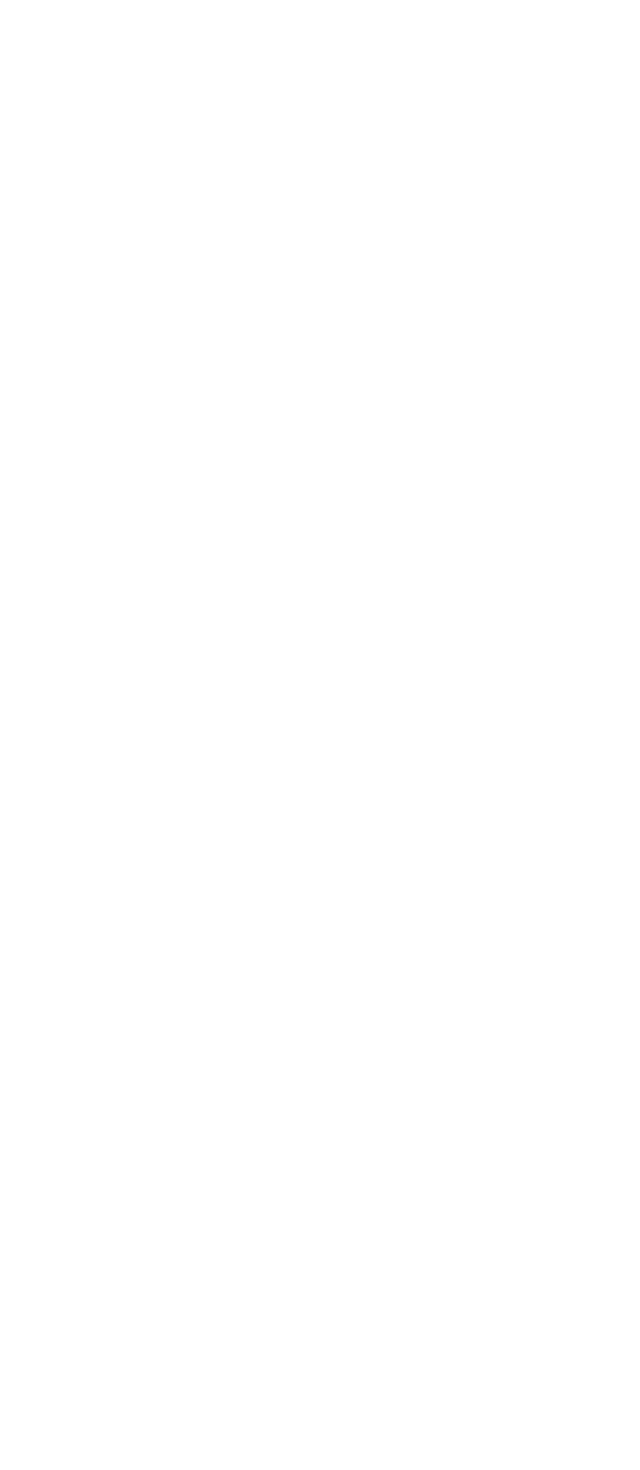
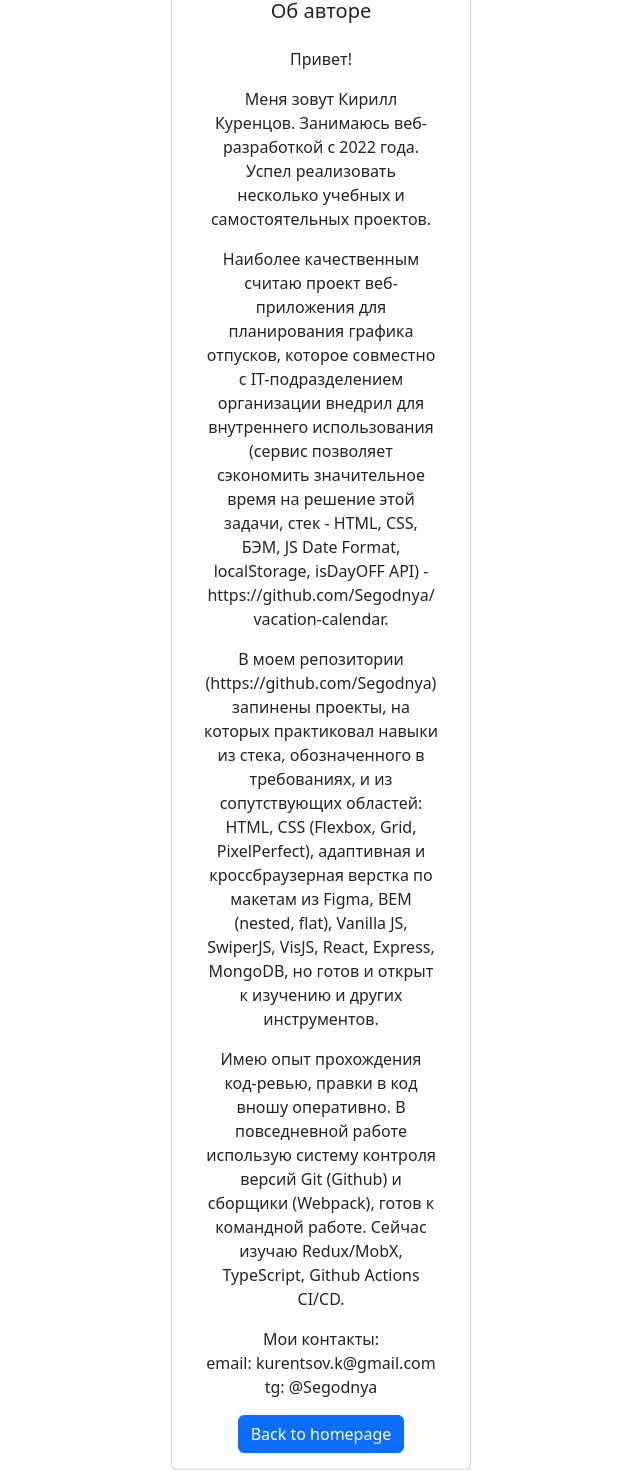
Before and after one commit to Segodnya/mitrasoft-test-react, a React (Create React App) app: page /about in a window 1280 px wide. Shown: the part 316-1786 px from the top of the page, without its empty margins (319-959 px from the left). Before the commit the page ends 800 px from the top, so only its background shows below. Built offline with nearby package versions, Linux system fonts and the light colour scheme.

Commit message:
Добавлена страница About

```diff
--- a/src/components/About.jsx
+++ b/src/components/About.jsx
@@ -1,7 +1,62 @@
-import React from "react";
+import Button from "react-bootstrap/Button";
+import Card from "react-bootstrap/Card";
+import photo from "../assets/2023-06-04 12.51.52.jpg";
+import { useNavigate } from "react-router-dom";
 
-const About = () => {
-  return <></>;
-};
+function About() {
+  const navigate = useNavigate();
+  const handleBack = () => {
+    navigate("/");
+  };
+  return (
+    <Card style={{ width: "300px", margin: "0 auto" }}>
+      <Card.Img variant="top" src={photo} />
+      <Card.Body>
+        <Card.Title>Об авторе</Card.Title>
+        <Card.Body>
+          <Card.Text>Привет!</Card.Text>
+          <Card.Text>
+            Меня зовут Кирилл Куренцов. Занимаюсь веб-разработкой с 2022 года.
+            Успел реализовать несколько учебных и самостоятельных проектов.
+          </Card.Text>
+          <Card.Text>
+            Наиболее качественным считаю проект веб-приложения для планирования
+            графика отпусков, которое совместно с IT-подразделением организации
+            внедрил для внутреннего использования (сервис позволяет сэкономить
+            значительное время на решение этой задачи, стек - HTML, CSS, БЭМ, JS
+            Date Format, localStorage, isDayOFF API) -
+            https://github.com/Segodnya/vacation-calendar.
+          </Card.Text>
+          <Card.Text>
+            В моем репозитории (https://github.com/Segodnya) запинены проекты,
+            на которых практиковал навыки из стека, обозначенного в требованиях,
+            и из сопутствующих областей: HTML, CSS (Flexbox, Grid,
+            PixelPerfect), адаптивная и кроссбраузерная верстка по макетам из
+            Figma, BEM (nested, flat), Vanilla JS, SwiperJS, VisJS, React,
+            Express, MongoDB, но готов и открыт к изучению и других
+            инструментов.
+          </Card.Text>
+
+          <Card.Text>
+            Имею опыт прохождения код-ревью, правки в код вношу оперативно. В
+            повседневной работе использую систему контроля версий Git (Github) и
+            сборщики (Webpack), готов к командной работе. Сейчас изучаю
+            Redux/MobX, TypeScript, Github Actions CI/CD.
+          </Card.Text>
+          <Card.Text>
+            Мои контакты:
+            <br />
+            email: kurentsov.k@gmail.com
+            <br />
+            tg: @Segodnya
+          </Card.Text>
+        </Card.Body>
+        <Button variant="primary" onClick={handleBack}>
+          Back to homepage
+        </Button>
+      </Card.Body>
+    </Card>
+  );
+}
 
 export default About;
```
Also changed, not shown: src/assets/2023-06-04 12.51.52.jpg (added).
